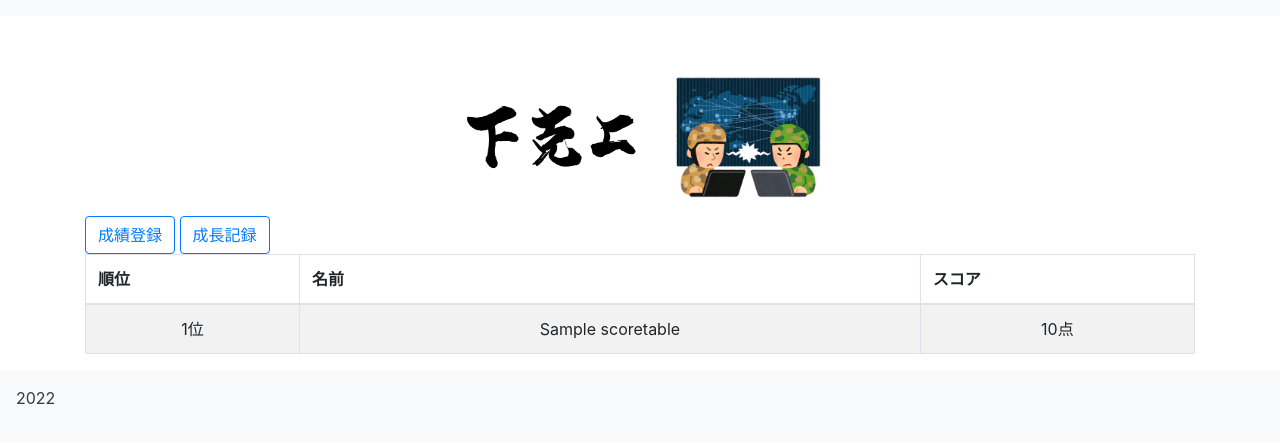
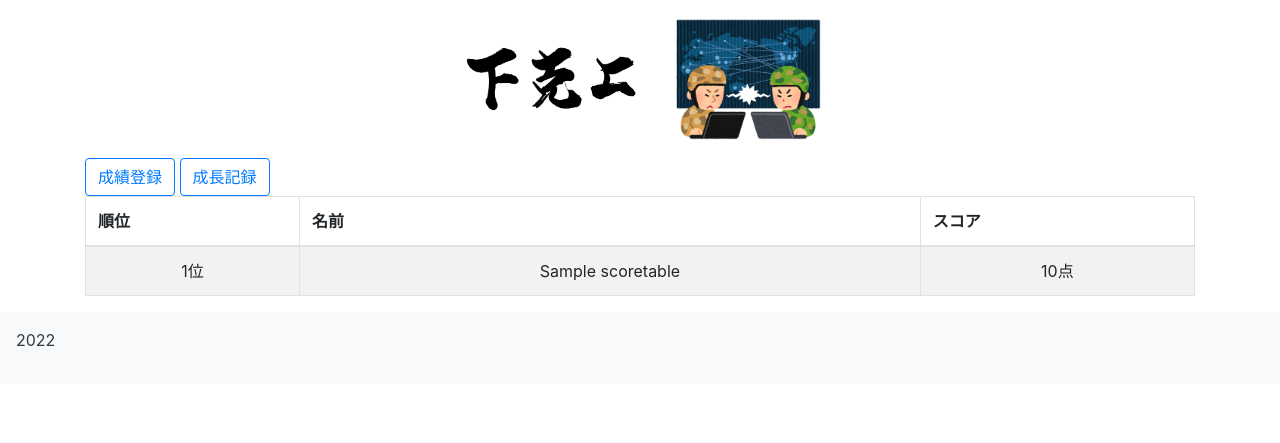
Before and after one commit to TachikawaAkebonochoClub/gekokujo, a Django app: page / in a window 1280 px wide. Shown: the top 443 px of the page. Run offline with Django 3.2, Linux system fonts and the light colour scheme; tables that the repository leaves empty hold one stand-in row (values such as "Sample post"); some libraries are stand-ins or nearby versions.

Commit message:
nakazawa up

```diff
--- a/code/gekokujo_app/templates/base.html
+++ b/code/gekokujo_app/templates/base.html
@@ -10,34 +10,23 @@
             integrity="sha384-9aIt2nRpC12Uk9gS9baDl411NQApFmC26EwAOH8WgZl5MYYxFfc+NcPb1dKGj7Sk" crossorigin="anonymous">
 
         <style>
-            body {
-                padding-top: 50px;
-            }
-
             .image {
                 margin: auto;
             }
         </style>
-        <nav class="navbar navbar-light bg-light fixed-top">
-        </nav>
+        <table class="image">
+            <tr>
+                <a href="">
+                    <td><a class='navbar-brand' href='{% url "showRecords" %}'><img src="./static/title_name.png"
+                                height="140" alt="ランキング一覧" style="display: block; margin: auto;"></a></td>
+                    <td><img src=" ./static/title_image.png" height="140" alt=""
+                            style="display: block; margin-left: auto;"></td>
+                </a>
+            </tr>
+        </table>
     </head>
 
     <body>
-        <header>
-            <table class="image">
-                <tr>
-                    <h1>
-                        <a href="">
-                            <td><a class='navbar-brand' href='{% url "showRecords" %}'><img
-                                        src="./static/title_name.png" height="140" alt="ランキング一覧"
-                                        style="display: block; margin: auto;"></a></td>
-                            <td><img src=" ./static/title_image.png" height="140" alt=""
-                                    style="display: block; margin-left: auto;"></td>
-                        </a>
-                    </h1>
-                </tr>
-            </table>
-        </header>
         <div class='container'>
             {% block app %}
             {% endblock %}
```
